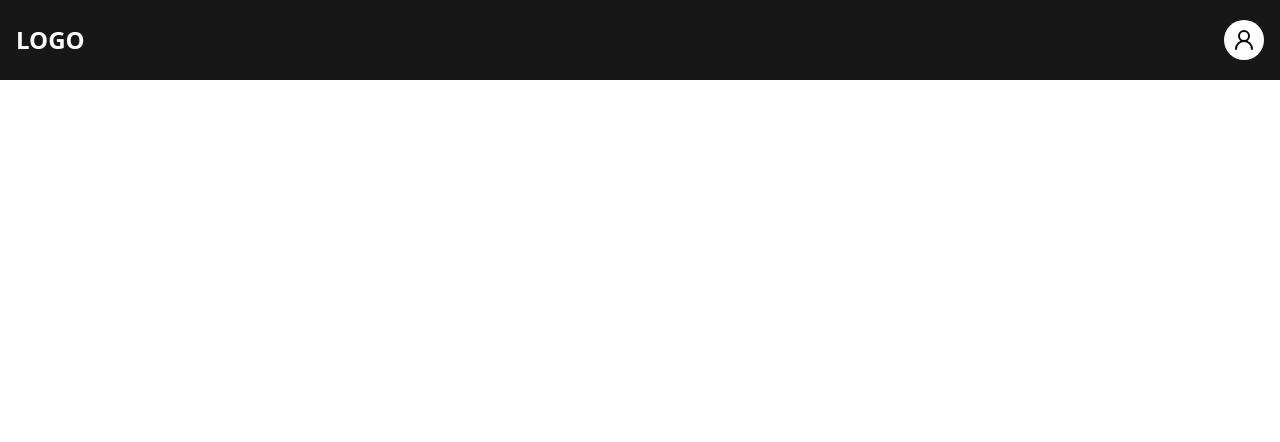
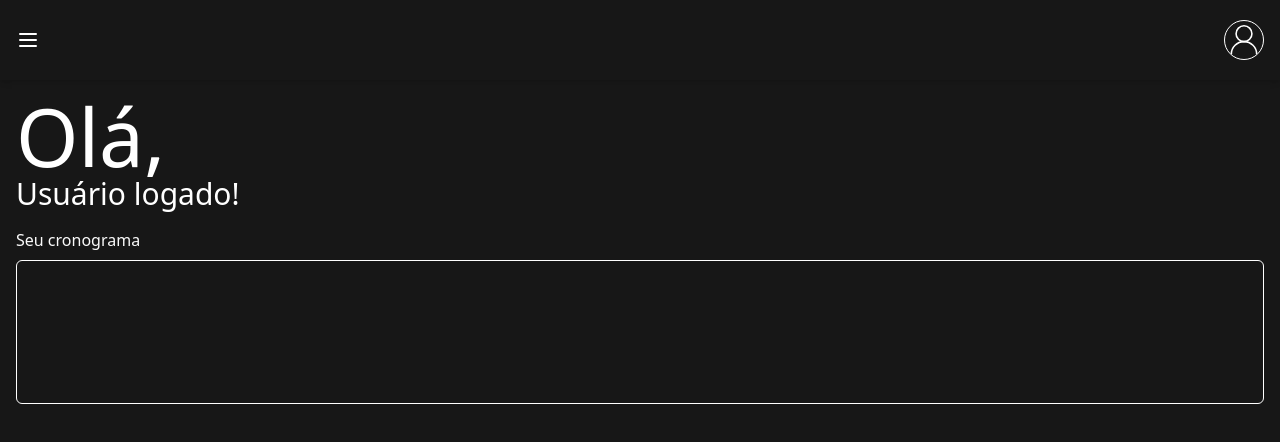
Before and after one commit to AlexEduSantos/Kronos, a Next.js app in the folder frontend/: page / in a window 1280 px wide. Shown: the top 442 px of the page. Built offline with nearby package versions, Linux system fonts and the light colour scheme.

Commit message:
feat: add Hello and MiniSchedule components; update Header and layout styles

```diff
--- a/frontend/src/_components/header.tsx
+++ b/frontend/src/_components/header.tsx
@@ -1,11 +1,11 @@
-import { User2Icon } from "lucide-react";
+import { MenuIcon, User2Icon } from "lucide-react";
 
 const Header = () => {
   return (
-    <div className="w-full h-20 bg-primary flex items-center p-4 justify-between">
-      <h2 className="text-2xl font-bold text-white">LOGO</h2>
-      <span className="w-10 h-10 rounded-full bg-white flex items-center justify-center">
-        <User2Icon />
+    <div className="w-full h-20 bg-primary flex items-center p-4 justify-between shadow-md">
+      <MenuIcon className="text-white cursor-pointer" size={24} />
+      <span className="w-10 h-10 rounded-full border border-white flex items-center justify-center overflow-hidden">
+        <User2Icon size={40} className="stroke-1 text-white" />
       </span>
     </div>
   );
--- /dev/null
+++ b/frontend/src/_components/hello.tsx
@@ -0,0 +1,10 @@
+const Hello = () => {
+  return (
+    <div className="flex flex-col items-start justify-start w-full p-4 text-white leading-none">
+      <h2 className="text-[80px]">Olá,</h2>
+      <p className="text-3xl">Usuário logado!</p>
+    </div>
+  );
+};
+
+export default Hello;
--- /dev/null
+++ b/frontend/src/_components/mini-schedule.tsx
@@ -0,0 +1,10 @@
+const MiniSchedule = () => {
+  return (
+    <div className="w-full h-44 px-4 flex flex-col gap-2">
+        <h2 className="text-primary-foreground">Seu cronograma</h2>
+        <div className="w-full h-full border border-white rounded-sm"></div>
+    </div>
+  );
+};
+
+export default MiniSchedule;
--- a/frontend/src/app/layout.tsx
+++ b/frontend/src/app/layout.tsx
@@ -25,7 +25,7 @@ export default function RootLayout({
   return (
     <html lang="en">
       <body
-        className={`${geistSans.variable} ${geistMono.variable} antialiased w-screen h-screen`}
+        className={`${geistSans.variable} ${geistMono.variable} antialiased w-screen h-screen bg-primary`}
       >
         {children}
       </body>
--- a/frontend/src/app/page.tsx
+++ b/frontend/src/app/page.tsx
@@ -1,9 +1,13 @@
 import Header from "@/_components/header";
+import Hello from "@/_components/hello";
+import MiniSchedule from "@/_components/mini-schedule";
 
 export default function Home() {
   return (
     <main className="flex h-screen flex-col items-center">
       <Header />
+      <Hello />
+      <MiniSchedule />
     </main>
   );
 }
```
